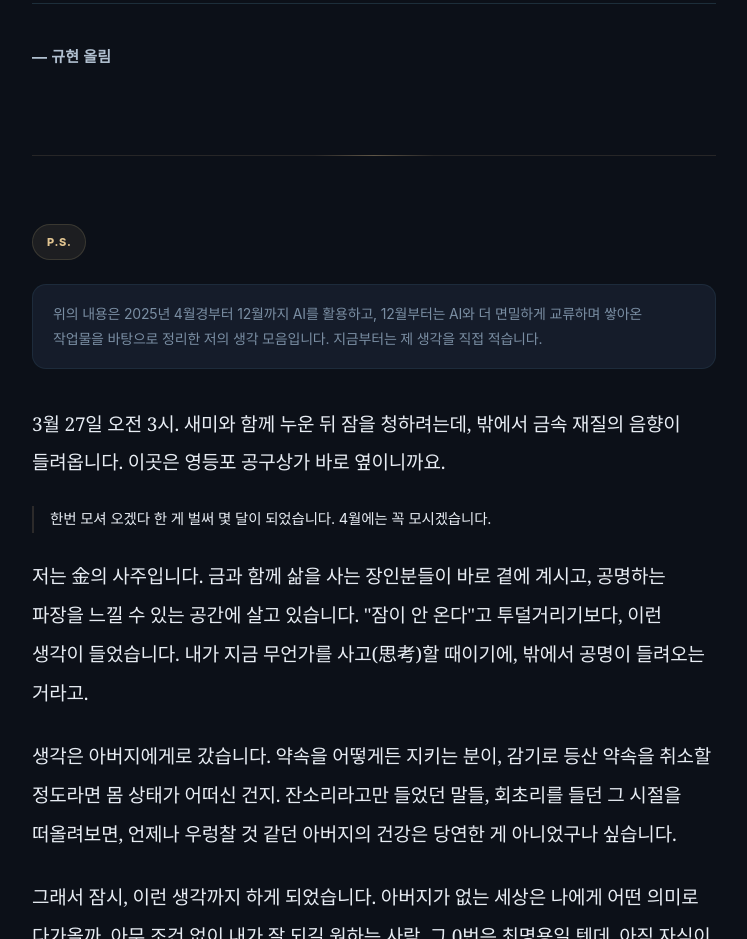
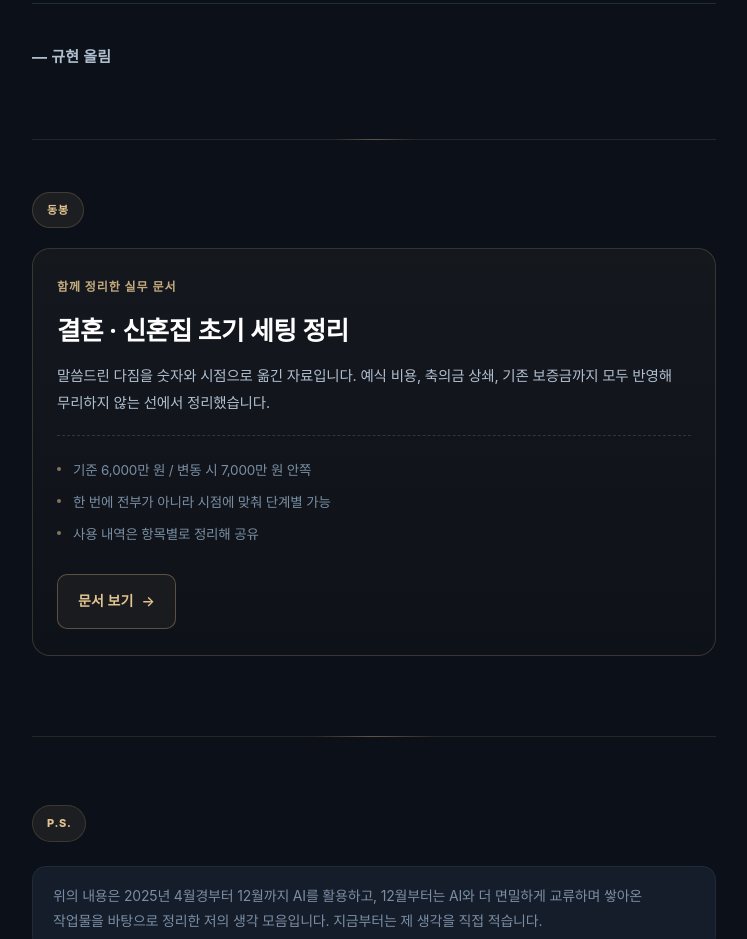
Before and after one commit to HotCharliepepper/Love, a plain HTML site: page index.html in a window 1280 px wide. Shown: the part 9018-9957 px from the top of the page, without its empty margins (266-1013 px from the left). Drawn offline with Linux system fonts and the light colour scheme; a web font is replaced by a local one.

Commit message:
Implement companion document section in index.html
Added styles and HTML structure for companion document section.

```diff
--- a/index.html
+++ b/index.html
@@ -482,6 +482,136 @@
     margin-top: 6px;
   }
 
+  /* ── Companion Document ── */
+  .companion {
+    margin-top: 64px;
+    padding-top: 48px;
+    border-top: 1px solid rgba(226, 197, 145, 0.12);
+    position: relative;
+  }
+
+  .companion::before {
+    content: '';
+    position: absolute;
+    top: -1px;
+    left: 50%;
+    transform: translateX(-50%);
+    width: 80px;
+    height: 1px;
+    background: linear-gradient(90deg, transparent, rgba(226,197,145,0.3), transparent);
+  }
+
+  .companion-tag {
+    font-family: var(--sans);
+    display: inline-block;
+    font-size: 11px;
+    font-weight: 800;
+    letter-spacing: 0.08em;
+    text-transform: uppercase;
+    padding: 6px 14px;
+    border-radius: 999px;
+    margin-bottom: 20px;
+    background: var(--gold-dim);
+    color: var(--gold);
+    border: 1px solid rgba(226, 197, 145, 0.18);
+  }
+
+  .companion-card {
+    border: 1px solid rgba(226, 197, 145, 0.18);
+    background: linear-gradient(180deg, rgba(226, 197, 145, 0.045), rgba(226, 197, 145, 0.01));
+    border-radius: 18px;
+    padding: 26px 24px;
+  }
+
+  .companion-eyebrow {
+    font-family: var(--sans);
+    font-size: 12px;
+    font-weight: 700;
+    letter-spacing: 0.08em;
+    text-transform: uppercase;
+    color: var(--gold);
+    opacity: 0.85;
+    display: block;
+    margin-bottom: 12px;
+  }
+
+  .companion-title {
+    font-family: var(--serif);
+    font-size: 1.35rem;
+    font-weight: 700;
+    color: #fff;
+    margin-bottom: 14px;
+    line-height: 1.45;
+    letter-spacing: -0.02em;
+  }
+
+  .companion-desc {
+    font-family: var(--sans);
+    font-size: 14.5px;
+    color: var(--text-soft);
+    line-height: 1.85;
+    margin-bottom: 18px;
+  }
+
+  .companion-points {
+    list-style: none;
+    padding: 18px 0 0;
+    margin: 0 0 24px;
+    border-top: 1px dashed rgba(226, 197, 145, 0.18);
+  }
+
+  .companion-points li {
+    font-family: var(--sans);
+    font-size: 13.5px;
+    color: var(--text-muted);
+    padding: 5px 0 5px 16px;
+    position: relative;
+    line-height: 1.65;
+  }
+
+  .companion-points li::before {
+    content: '';
+    position: absolute;
+    left: 0;
+    top: 13px;
+    width: 4px;
+    height: 4px;
+    border-radius: 50%;
+    background: var(--gold);
+    opacity: 0.55;
+  }
+
+  .companion-link {
+    display: inline-flex;
+    align-items: center;
+    gap: 8px;
+    font-family: var(--sans);
+    font-size: 14px;
+    font-weight: 700;
+    color: var(--gold);
+    text-decoration: none;
+    padding: 12px 20px;
+    border: 1px solid rgba(226, 197, 145, 0.32);
+    border-radius: 10px;
+    background: rgba(226, 197, 145, 0.05);
+    transition: background 0.2s ease, border-color 0.2s ease, transform 0.2s ease;
+    letter-spacing: 0.01em;
+  }
+
+  .companion-link:hover {
+    background: rgba(226, 197, 145, 0.12);
+    border-color: rgba(226, 197, 145, 0.5);
+  }
+
+  .companion-link .arrow {
+    transition: transform 0.2s ease;
+    font-weight: 600;
+  }
+
+  .companion-link:hover .arrow {
+    transform: translateX(4px);
+  }
+
   /* ── Responsive ── */
   @media (max-width: 640px) {
     html { font-size: 18px; }
@@ -491,6 +621,9 @@
     .compare-grid,
     .role-grid { grid-template-columns: 1fr; }
     .hero h1 { font-size: 30px; }
+    .companion-card { padding: 22px 20px; }
+    .companion-title { font-size: 1.2rem; }
+    .companion-link { width: 100%; justify-content: center; }
   }
 </style>
 </head>
@@ -891,6 +1024,28 @@
     </div>
   </section>
 
+  <!-- ══════ COMPANION DOCUMENT ══════ -->
+  <aside class="companion">
+    <span class="companion-tag">동봉</span>
+    <div class="companion-card">
+      <span class="companion-eyebrow">함께 정리한 실무 문서</span>
+      <h3 class="companion-title">결혼 · 신혼집 초기 세팅 정리</h3>
+      <p class="companion-desc">
+        말씀드린 다짐을 숫자와 시점으로 옮긴 자료입니다.
+        예식 비용, 축의금 상쇄, 기존 보증금까지 모두 반영해
+        무리하지 않는 선에서 정리했습니다.
+      </p>
+      <ul class="companion-points">
+        <li>기준 6,000만 원 / 변동 시 7,000만 원 안쪽</li>
+        <li>한 번에 전부가 아니라 시점에 맞춰 단계별 가능</li>
+        <li>사용 내역은 항목별로 정리해 공유</li>
+      </ul>
+      <a href="./wedding.html" class="companion-link">
+        문서 보기 <span class="arrow">→</span>
+      </a>
+    </div>
+  </aside>
+
   <!-- ══════ P.S. ══════ -->
   <div class="ps-divider">
     <span class="ps-label">P.S.</span>
```
